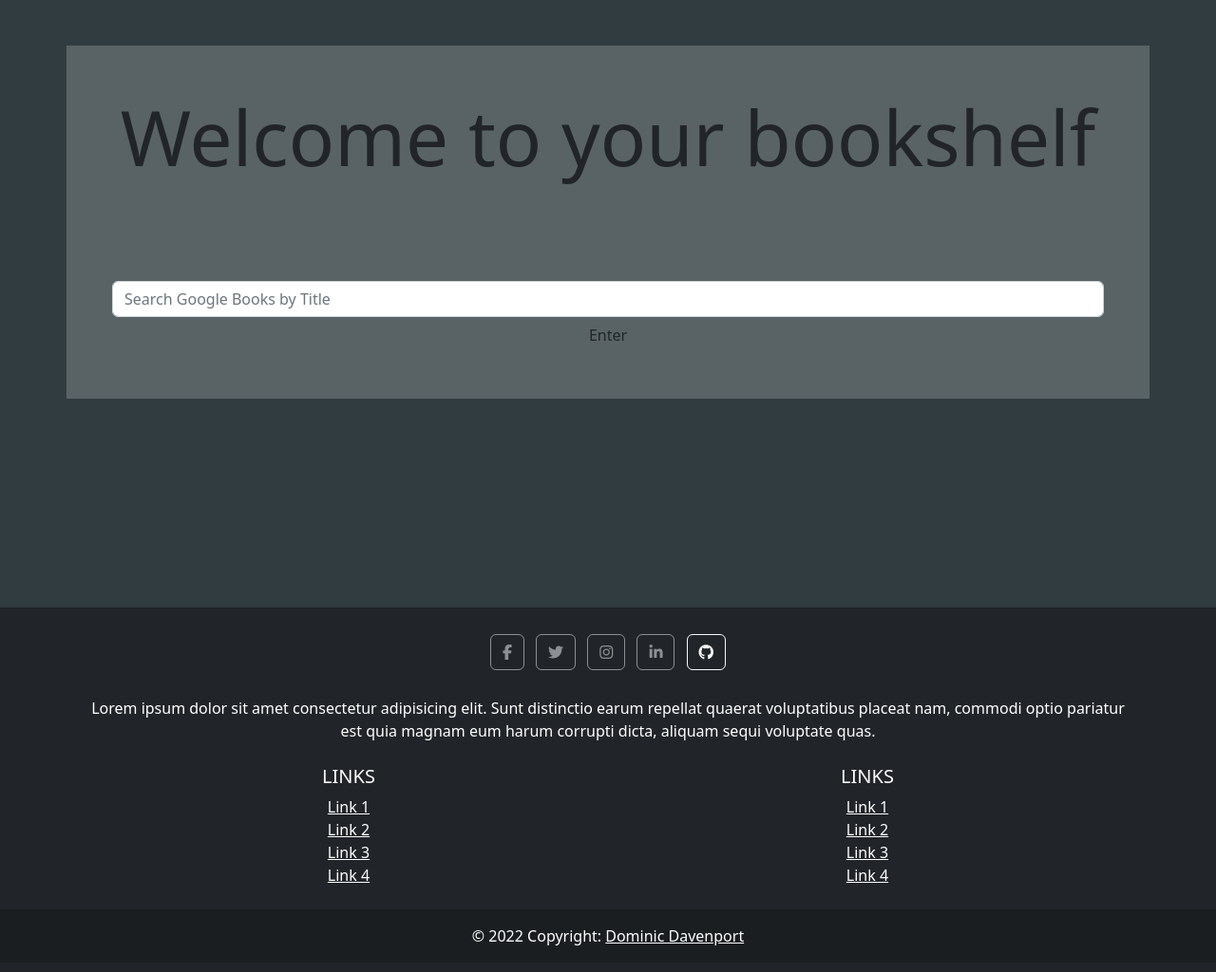
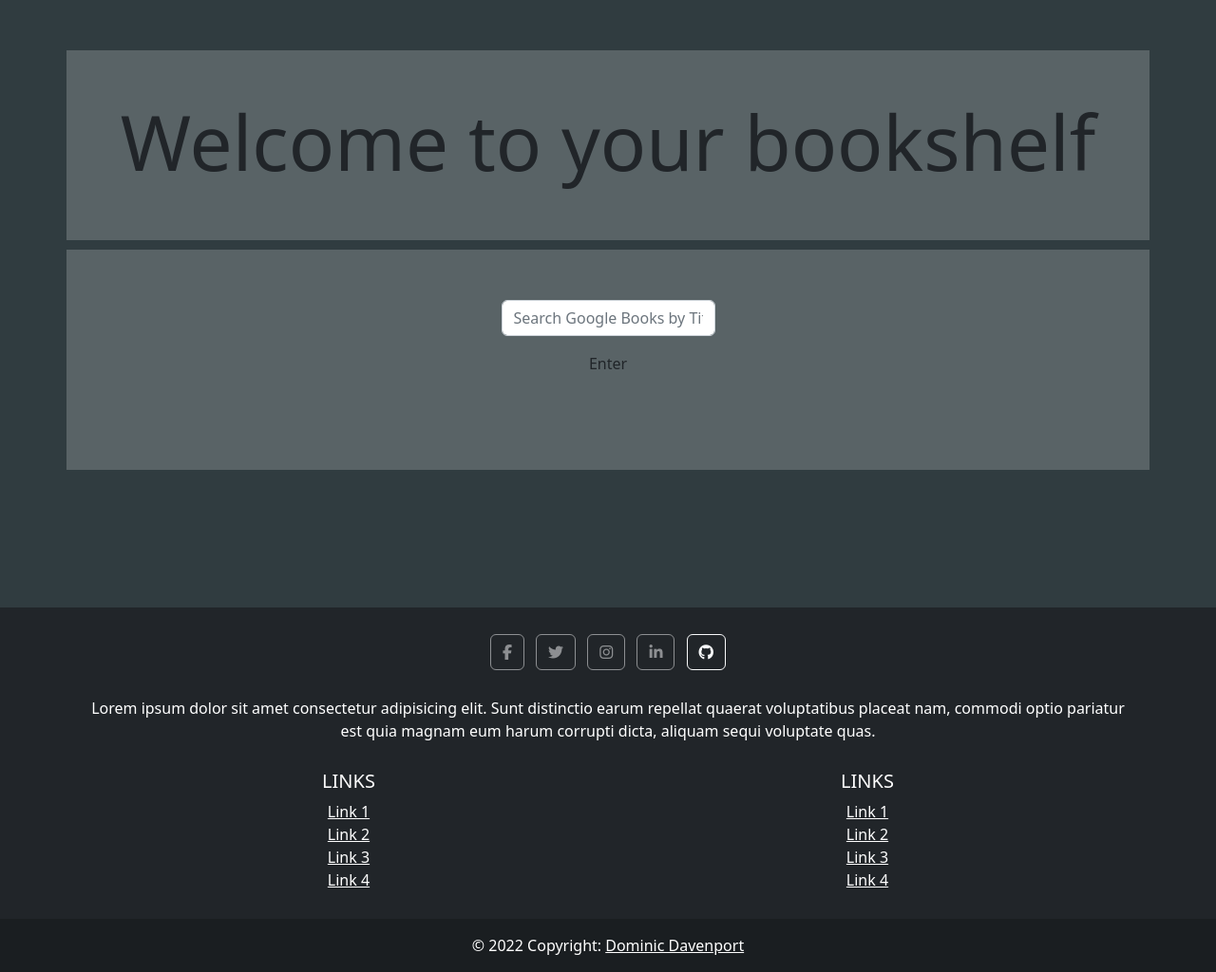
Before and after one commit to TrashBandiHoot/CT-Capstone, a Flask app: page /eapi in a window 1280 px wide. Shown: the part 72-1096 px from the top of the page at 95% size. Before the commit the page ends 1068 px from the top, so only its background shows below. Run offline with Flask 2, Linux system fonts and the light colour scheme; some libraries are stand-ins or nearby versions.

Commit message:
fixed design/layout of bookshelf search

```diff
--- a/app/api/routes.py
+++ b/app/api/routes.py
@@ -52,7 +52,9 @@ def update_profile():
     form = UserProfileForm()
     try:
         if form.validate_on_submit():
-            profile = Profile.query.get('21JQeuJZSUXxgpCwlzVCkEDPg-59QAri_M2ekHTmq2Q')
+            user_profile = Profile.query.filter_by(user_token = current_user.token).first().__dict__
+            profile_id = user_profile['id']
+            profile = Profile.query.filter_by(id = profile_id).first()
             profile.display_name = form.display_name.data
             profile.profession = form.profession.data
             profile.phone_number = form.phone_number.data
--- a/app/site/site_templates/externalapi.html
+++ b/app/site/site_templates/externalapi.html
@@ -26,15 +26,13 @@
                 </div>
                 <div class="col-md-4 col-md-offset-2" id="book2">
                 </div>
-            </div>
-            <div class="row">
-                <div class="col-md-4 col-md-offset-1" id="book3">
-                </div>
-                <div class="col-md-4 col-md-offset-2" id="book4">
+                <div class="col-md-4 col-md-offset-2" id="book3">
                 </div>
             </div>
             <div class="row">
-                <div class="col-md-4 col-md-offset-1" id="book5">
+                <div class="col-md-4 col-md-offset-1" id="book4">
+                </div>
+                <div class="col-md-4 col-md-offset-2" id="book5">
                 </div>
                 <div class="col-md-4 col-md-offset-2" id="book6">
                 </div>
@@ -44,14 +42,9 @@
                 </div>
                 <div class="col-md-4 col-md-offset-2" id="book8">
                 </div>
-            </div>
-            <div class="row">
-                <div class="col-md-4 col-md-offset-1" id="book9">
+                <div class="col-md-4 col-md-offset-2" id="book9">
                 </div>
-                <div class="col-md-4 col-md-offset-2" id="book10">
-                </div>
-            </div>
-
+              </div>
           </div>
 
         </div>
--- a/app/static/css/main.css
+++ b/app/static/css/main.css
@@ -10,3 +10,30 @@
 #full {
     opacity: 100%;
 }
+
+#search{
+	text-align:center;
+}
+#searchbar{
+	width:225px;
+	margin: auto;
+	text-align:center;
+}
+.btn{
+	margin:10px 0;
+}
+.row{
+	padding: 5px 0 5px 0;
+}
+.imgRow{
+	text-align:center;
+	min-height:225px;
+	padding-top:10px;
+}
+#book1,#book2,#book3,
+#book4,#book5,#book6,
+#book7,#book8,#book9,
+#book10{
+    border-radius: 25px;
+	background-color: rgba(211, 211, 211, 0.5);
+}
--- a/app/static/main.js
+++ b/app/static/main.js
@@ -30,11 +30,11 @@ document.getElementById('enter').onclick = function(){
             titlePriceRow.className = "row titlePriceRow"
                 //title column
                 var titleDiv = document.createElement('div')
-                titleDiv.className = "col-md-8 title"
+                titleDiv.className = "col-md-6 title"
                 titlePriceRow.appendChild(titleDiv)
                 //price column
                 var priceDiv = document.createElement('div')
-                priceDiv.className = "col-md-2 col-md-offset-1 price"
+                priceDiv.className = "col-md-2 price"
                 titlePriceRow.appendChild(priceDiv)
 
                 document.getElementById(booki).appendChild(titlePriceRow)
--- a/app/templates/base.html
+++ b/app/templates/base.html
@@ -9,9 +9,9 @@
 <link rel="stylesheet" href="https://cdnjs.cloudflare.com/ajax/libs/font-awesome/5.15.4/css/all.min.css">
 <link rel="stylesheet" href="{{ url_for('static', filename='css/main.css') }}">
 <script src="https://kit.fontawesome.com/126a2de9a0.js" crossorigin="anonymous"></script>
-<script src="http://ajax.googleapis.com/ajax/libs/jquery/1.9.1/jquery.min.js"></script>
+<script src="https://ajax.googleapis.com/ajax/libs/jquery/1.9.1/jquery.min.js"></script>
 <script src="{{url_for('static', filename='main.js')}}"></script>
-<title>Coffee</title>
+<title>CapStone</title>
 </head>
 <!-- Navbar Navigation -->
 
```
